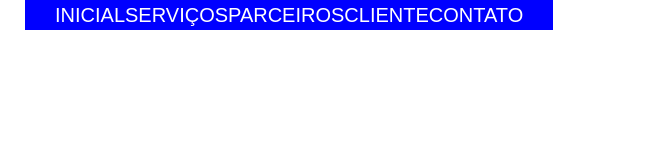
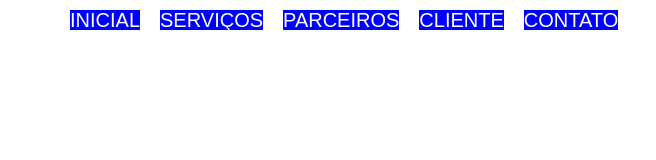
Before and after one commit to suenefuzzo/S2-13_Conceitos-de-padding-e-margin, a plain HTML site: page index.html in a window 1280 px wide. Shown: the whole page, without its empty margins (0-656 px from the left). Drawn offline with Linux system fonts and the light colour scheme.

Commit message:
finalizado

```diff
--- a/index.html
+++ b/index.html
@@ -12,7 +12,7 @@
 
 <body>
     <nav class="nav">
-        <ul>
+        <ul class="ul">
           <li>
             <a href="#">Inicial</a>
           </li>
--- a/stylesheet.css
+++ b/stylesheet.css
@@ -56,8 +56,11 @@ ul{
   }
   ul li{
     display: inline-block;
+    margin: 0 10px;
+    background-color: blue;
 
   }
+
   ul li a{
     color: white;
     text-decoration: none;
@@ -67,9 +70,9 @@ ul{
 
 .nav {
     text-transform: uppercase;
-    background-color: blue;
     display: inline-block;
     margin: 0 25px;
+    padding: 5px;
     box-shadow: 5px;
 
 }
```
